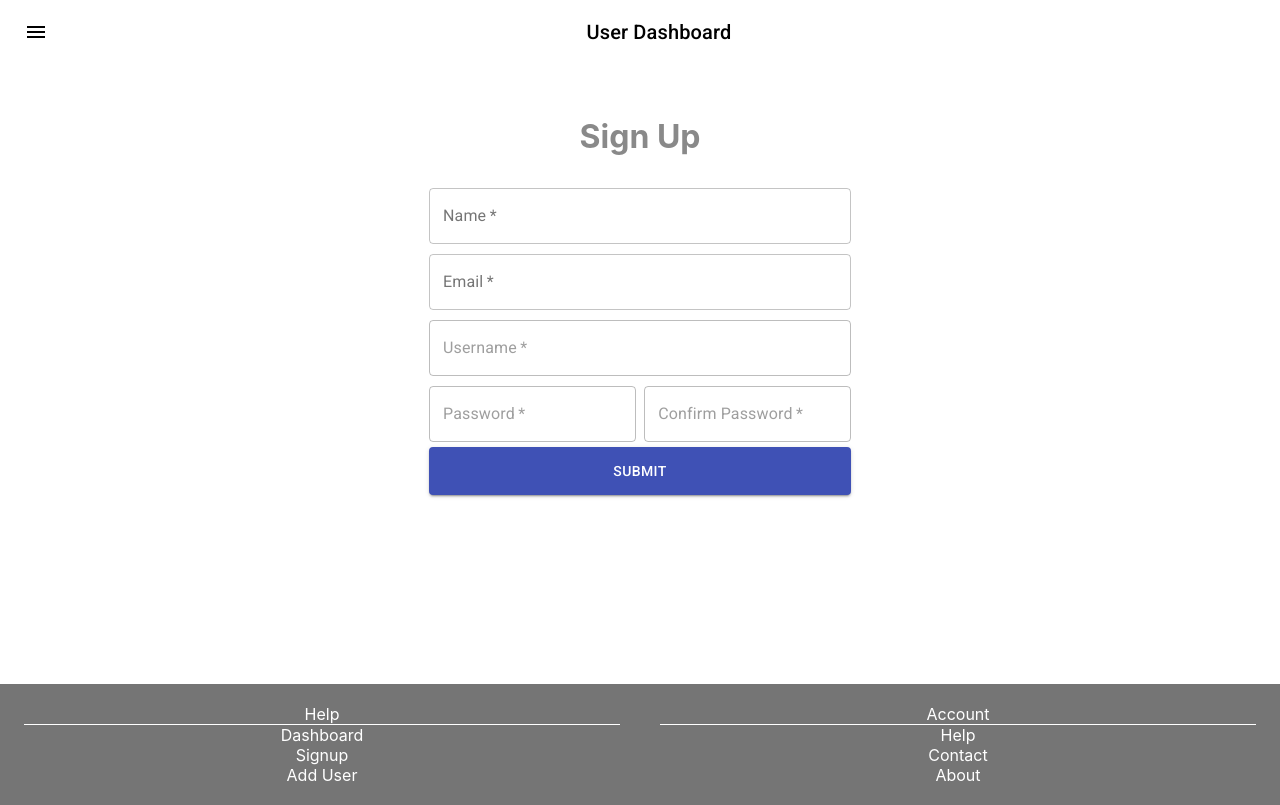
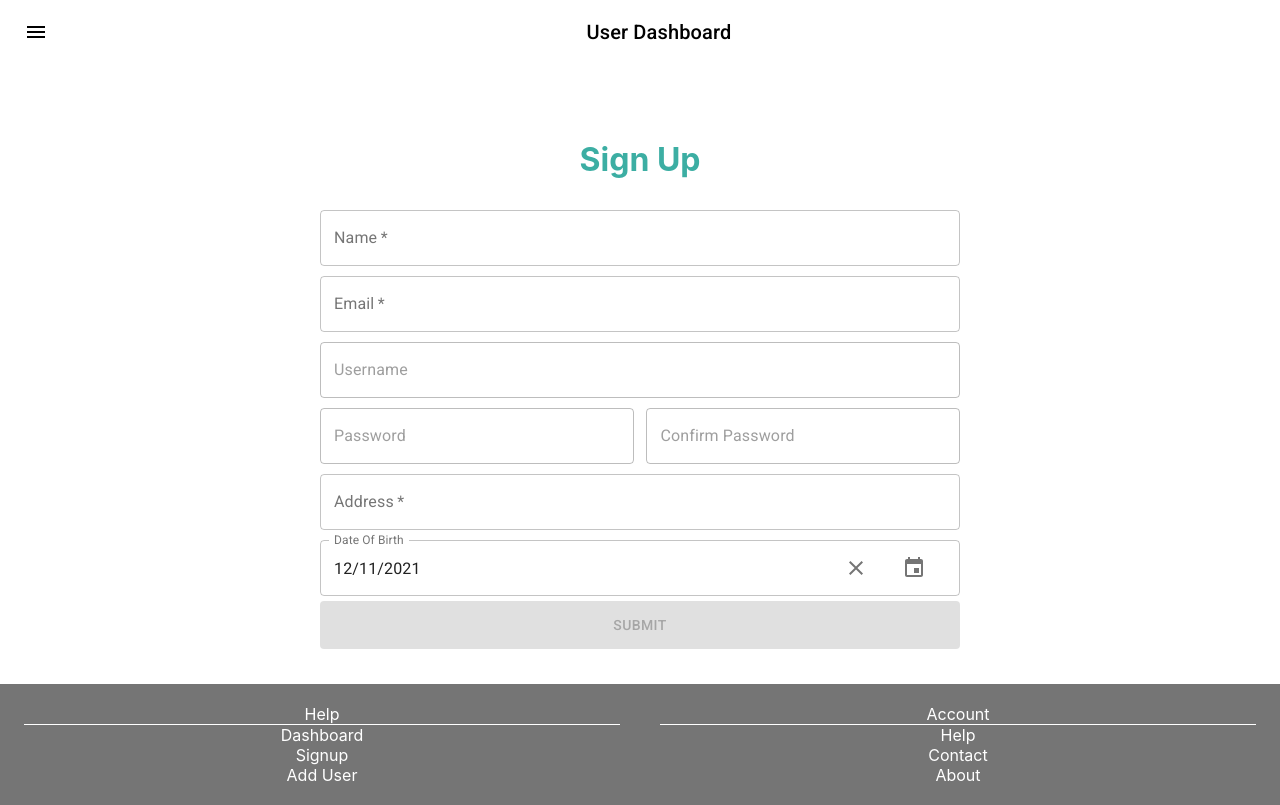
Before and after one commit to sea-lakhan/ReactJsDashboard, a React (Create React App) app: page /addUser in a window 1280 px wide. Built offline with nearby package versions, Linux system fonts and the light colour scheme.

Commit message:
add date functionality

```diff
--- a/package.json
+++ b/package.json
@@ -3,8 +3,11 @@
   "version": "0.1.0",
   "private": true,
   "dependencies": {
+    "@date-io/moment": "^1.3.13",
     "@material-ui/core": "^4.12.3",
     "@material-ui/icons": "^4.11.2",
+    "@material-ui/pickers": "^3.3.10",
+    "@mui/material": "^5.1.1",
     "@reduxjs/toolkit": "^1.6.2",
     "@testing-library/jest-dom": "^5.15.0",
     "@testing-library/react": "^11.2.7",
@@ -17,10 +20,11 @@
     "@types/react-router-dom": "^5.3.2",
     "@types/redux": "^3.6.0",
     "axios": "^0.24.0",
+    "moment": "^2.29.1",
     "react": "^17.0.2",
     "react-dom": "^17.0.2",
     "react-redux": "^7.2.6",
-    "react-router-dom": "^6.0.2",
+    "react-router-dom": "^5.2.0",
     "react-scripts": "4.0.3",
     "redux": "^4.1.2",
     "redux-devtools-extension": "^2.13.9",
--- a/src/App.css
+++ b/src/App.css
@@ -39,7 +39,9 @@
 }
 
 .container {
-  /* display: flex; */
+  display: flex;
+  justify-content: center;
+  align-items: center;
   height: 100%;
   min-height: 80vh;
   /* flexgrow: 1; */
@@ -57,7 +59,11 @@ body:before {
 .signupContainer {
   display: flex;
   min-height: 100%;
+  max-width: 50%;
+  min-width: 50%;
   flex-direction: column;
+  align-self: center;
+  justify-self: center;
   padding: 2rem;
   justify-content: center;
   align-items: center;
@@ -67,6 +73,8 @@ body:before {
 .detailsContainer {
   display: flex;
   min-height: 100%;
+  max-width: 100%;
+  min-width: 100%;
   flex: 1;
   flex-direction: column;
   justify-content: center;
@@ -78,6 +86,9 @@ body:before {
   display: flex;
   /* width: 40rem; */
   /* height: 30rem; */
+  min-height: 100%;
+  max-width: 100%;
+  min-width: 100%;
   flex: 1;
   flex-direction: column;
   justify-content: center;
--- a/src/App.tsx
+++ b/src/App.tsx
@@ -1,5 +1,5 @@
 import "./App.css";
-import { Routes, Route } from "react-router-dom";
+import { Switch, Route } from "react-router-dom";
 import { UserDashboard } from "./components/UserDashboard";
 import { UserDetails } from "./components/UserDetails";
 import { Signup } from "./components/Signup";
@@ -11,12 +11,12 @@ function App() {
   return (
     <div className="App">
       <Header />
-      <Routes>
-        <Route path="/" element={<UserDashboard />} />
-        <Route path="/addUser" element={<Signup />} />
-        <Route path="/confirmDetails" element={<Details />} />
-        <Route path="/userDetails" element={<UserDetails />} />
-      </Routes>
+      <Switch>
+        <Route exact path="/" render={() => <UserDashboard />} />
+        <Route exact path="/addUser" render={() => <Signup />} />
+        <Route exact path="/confirmDetails" render={() => <Details />} />
+        <Route exact path="/userDetails" render={() => <UserDetails />} />
+      </Switch>
       <Footer />
     </div>
   );
--- a/src/components/Details.tsx
+++ b/src/components/Details.tsx
@@ -1,6 +1,6 @@
 import React from "react";
 import Button from "@material-ui/core/Button";
-import { useNavigate } from "react-router";
+import { useHistory } from "react-router";
 // import { selectUser } from "../redux_stuff/userSlicer";
 import { useDispatch, useSelector } from "react-redux";
 // import { removeUser } from "../redux_stuff/userSlicer";
@@ -11,14 +11,14 @@ import { User } from "./Signup";
 import { resetSelectedUser } from "../redux/userSlice";
 
 const useStyle = makeStyles({
-  heading: { display: "flex", color: "#898989", marginBottom: 5 },
-  button: { width: "100%", marginTop: 5, height: "3rem" },
+  heading: { display: "flex", color: "#3caea3", marginBottom: 5 },
+  button: { width: "100%", marginTop: 5, height: "3rem", backgroundColor: "#3caea3", color: "#fff" },
 });
 
 export const Details = (props: any) => {
   const user = useSelector<RootState, User>((state: any) => state.user.selectedUser);
   const dispatch = useDispatch();
-  const navigation = useNavigate();
+  const navigation = useHistory();
   const styles = useStyle();
 
   const handleClick = async () => {
@@ -29,12 +29,12 @@ export const Details = (props: any) => {
         dispatch(resetSelectedUser());
       })
       .catch((error) => alert(error));
-    navigation(-2);
+    navigation.go(-2);
   };
 
   const handleBackClick = () => {
     // navigation("/addUser");
-    navigation(-1);
+    navigation.goBack();
   };
 
   return (
--- a/src/components/Header.tsx
+++ b/src/components/Header.tsx
@@ -1,14 +1,11 @@
-import React, { useState } from "react";
-import AppBar from "@material-ui/core/AppBar";
+import { useState } from "react";
+// import AppBar from "@material-ui/core/AppBar";
 import Toolbar from "@material-ui/core/Toolbar";
 import IconButton from "@material-ui/core/IconButton";
 import MenuIcon from "@material-ui/icons/Menu";
-import { Button, makeStyles } from "@material-ui/core";
+import { makeStyles } from "@material-ui/core";
 import Typography from "@material-ui/core/Typography";
-import { Navigation } from "@material-ui/icons";
-import { useNavigate } from "react-router";
-import { resetSelectedUser } from "../redux/userSlice";
-import { useDispatch } from "react-redux";
+import { useHistory } from "react-router";
 import MenuItem from "@material-ui/core/MenuItem";
 import Menu from "@material-ui/core/Menu";
 
@@ -23,14 +20,8 @@ const useStyles = makeStyles({
 
 export const Header = () => {
   const styles = useStyles();
-  const dispatch = useDispatch();
-  const navigation = useNavigate();
+  const navigation = useHistory();
   const [toggleMenu, setToggleMenu] = useState(null);
-
-  const handleClick = () => {
-    navigation("/");
-    dispatch(resetSelectedUser());
-  };
 
   const handleMenu = (event: any) => {
     console.log(event.currentTarget);
@@ -38,12 +29,12 @@ export const Header = () => {
   };
 
   const handleAddUserClick = () => {
-    navigation("/addUser");
+    navigation.push("/addUser");
     handleClose();
   };
 
   const handleUserDashboardClick = () => {
-    navigation("/");
+    navigation.goBack();
     handleClose();
   };
 
--- a/src/components/Signup.tsx
+++ b/src/components/Signup.tsx
@@ -1,27 +1,27 @@
-import React, { ChangeEvent, useEffect, useState } from "react";
+import { useEffect, useState } from "react";
 import TextField from "@material-ui/core/TextField";
 import Button from "@material-ui/core/Button";
 import { useDispatch, useSelector } from "react-redux";
 import { makeStyles } from "@material-ui/core";
-import { useNavigate } from "react-router-dom";
+import { useHistory } from "react-router-dom";
+import { KeyboardDatePicker, MuiPickersUtilsProvider } from "@material-ui/pickers";
+import MomentUtils from "@date-io/moment";
+import ClearIcon from "@material-ui/icons/Clear";
+import { IconButton, InputAdornment } from "@material-ui/core";
+import { setUserDetails } from "../redux/userSlice";
 
-import { addUserList, initialState, setUserDetails } from "../redux/userSlice";
-import { StringLiteralLike } from "typescript";
 import { RootState } from "../redux/store";
-import {
-  AlphabetNumericValidation,
-  AlphabetValidation,
-  AlphaNumericWithUnderscoreValidation,
-  EmailValidation,
-  PasswordValidation,
-} from "../validation";
+import { AlphabetValidation, AlphaNumericWithUnderscoreValidation, EmailValidation, PasswordValidation } from "../validation";
 
 const useStyle = makeStyles({
-  heading: { display: "flex", color: "#898989" },
+  heading: { display: "flex", color: "#3caea3" },
   textField: { width: "100%", backgroundColor: "#ffffff", borderRadius: 10, marginTop: 10 },
-  credentialContainer: { display: "flex", width: "100%", justifyContent: "space-between", alignItems: "center" },
+  credentialContainer: { display: "flex", width: "100%", justifyContent: "space-between", alignItems: "flex-start" },
   credentialTextFields: { width: "49%", backgroundColor: "#ffffff", borderRadius: 10, marginTop: 10 },
-  button: { width: "100%", marginTop: 5, height: "3rem" },
+  button: { width: "100%", marginTop: 5, height: "3rem", backgroundColor: "#3caea3", color: "#fff" },
+  errorMessage: { color: "#ff3300" },
+  dateContainer: { width: "100%", display: "flex", flexDirection: "column", justifyContent: "flex-start", marginTop: 10 },
+  clearDateIcon: { marginRight: 10 },
 });
 
 export type Address = {
@@ -47,6 +47,7 @@ export interface User {
   phone: string;
   address: Address;
   company: Company;
+  dob: string;
 }
 
 const webmailInitialValue = "www.e-zest.com";
@@ -66,8 +67,8 @@ const companyInitialValue = {
 export const Signup = () => {
   const userFromRedux = useSelector<RootState, User | any>((state: RootState) => state.user.selectedUser);
   const dispatch = useDispatch();
-  const navigation = useNavigate();
-  // const [user, setUser] = useState({} as User);
+  const navigation = useHistory();
+  // const addressInputRef = useRef();
   const styles = useStyle();
   const [name, setName] = useState<string>("");
   const [email, setEmail] = useState<string>("");
@@ -83,40 +84,12 @@ export const Signup = () => {
 
   const [credentialViewFlag, setCredentialViewFlag] = useState<boolean>(true);
   const [buttonDisableStatus, setButtonDisableStatus] = useState<boolean>(true);
-  // const handleChange = (e: React.ChangeEvent<HTMLInputElement>): void => {
-  //   setUser({
-  //     ...user,
-  //     [e.target.name]: e.target.value,
-  //   });
-  // };
-
-  // const handleChange = (e: React.ChangeEvent<HTMLInputElement>) => {
-  //   switch (e.target.name) {
-  //     case "name": {
-  //       console.log(AlphabetValidation.test(e.target.value), e.target.name);
-  //       setName(e.target.value);
-  //       break;
-  //     }
-  //     case "email": {
-  //       console.log(EmailValidation.test(e.target.value), e.target.name);
-  //       setEmail(e.target.value);
-  //       break;
-  //     }
-  //     case "username": {
-  //       console.log(AlphaNumericWithUnderscoreValidation.test(e.target.value), e.target.name);
-  //       setUsername(e.target.value);
-  //       break;
-  //     }
-  //     case "password": {
-  //       setPassword(e.target.value);
-  //       break;
-  //     }
-  //     case "confirmPassword": {
-  //       setConfirmPassword(e.target.value);
-  //       break;
-  //     }
-  //   }
-  // };
+  const [address, setAddress] = useState<string>("");
+  const [addressError, setAddressError] = useState<boolean>(false);
+  const [rowSize, setRowSize] = useState<number>(1);
+  const [selectedDate, setSelectedDate] = useState<Date | null>(new Date());
+  const [dateError, setDateError] = useState<boolean>(false);
+  // const [dateState, setDateState] = useState<boolean>(false);
 
   const handleNameChange = (name: string) => {
     setNameError(!AlphabetValidation.test(name));
@@ -133,12 +106,27 @@ export const Signup = () => {
     setUsername(username);
   };
   const handlePasswordChange = (password: string) => {
+    console.log(password, confirmPassword);
     setPasswordError(!PasswordValidation.test(password));
     setPassword(password);
   };
   const handleConfirmPasswordChange = (confirmPassword: string) => {
-    setConfirmPasswordError(!PasswordValidation.test(confirmPassword));
     setConfirmPassword(confirmPassword);
+  };
+
+  const handleAddressChange = (address: string) => {
+    setAddressError(!address);
+    setAddress(address);
+  };
+
+  const handleDateChange = (date: any | null) => {
+    console.log(date);
+    if (date === null || date === undefined || date.isValid()) {
+      setDateError(false);
+    } else if (!date.isValid()) {
+      setDateError(true);
+    }
+    setSelectedDate(date);
   };
 
   useEffect(() => {
@@ -150,6 +138,10 @@ export const Signup = () => {
   }, [username]);
 
   useEffect(() => {
+    setConfirmPasswordError(!(password.length === confirmPassword.length ? password === confirmPassword : password.startsWith(confirmPassword)));
+  }, [password, confirmPassword]);
+
+  useEffect(() => {
     console.log("from second use effect");
     if (!!userFromRedux.username && !!userFromRedux.name && !!userFromRedux.email && !!userFromRedux.password) {
       handleNameChange(userFromRedux.name);
@@ -157,6 +149,7 @@ export const Signup = () => {
       handleEmailChange(userFromRedux.email);
       handlePasswordChange(userFromRedux.password);
       handleConfirmPasswordChange(userFromRedux.password);
+      handleAddressChange(userFromRedux.address.street);
     }
     //  setUser(userFromRedux);
     // setUser({ ...user, website: webmailInitialValue, phone: phoneInitialValue, address: addressInitialValue, company: companyInitialValue });
@@ -164,7 +157,22 @@ export const Signup = () => {
 
   useEffect(() => {
     console.log("called third use effect");
-    if (!nameError && !emailError && !usernameError && !passwordError && !confirmPasswordError) {
+    if (
+      !!name &&
+      !nameError &&
+      !!email &&
+      !emailError &&
+      !!username &&
+      !usernameError &&
+      !!password &&
+      !passwordError &&
+      !!confirmPassword &&
+      !confirmPasswordError &&
+      !!address &&
+      !addressError &&
+      !!selectedDate &&
+      !dateError
+    ) {
       setButtonDisableStatus(false);
     } else {
       setButtonDisableStatus(true);
@@ -172,7 +180,8 @@ export const Signup = () => {
   });
 
   const handleClick = () => {
-    if (name && email && username && password && confirmPassword) {
+    console.log(selectedDate, selectedDate?.toUTCString());
+    if (name && email && username && password && confirmPassword && address) {
       dispatch(
         setUserDetails({
           name: name,
@@ -181,11 +190,12 @@ export const Signup = () => {
           password: password,
           website: webmailInitialValue,
           phone: phoneInitialValue,
-          address: addressInitialValue,
+          address: { ...addressInitialValue, street: address },
           company: companyInitialValue,
+          dob: String(selectedDate?.toString()),
         })
       );
-      navigation("/confirmDetails");
+      navigation.push("/confirmDetails");
     } else {
       alert("Please enter all the details");
     }
@@ -206,6 +216,7 @@ export const Signup = () => {
             label="Name"
             variant="outlined"
             required
+            helperText={nameError ? "Please enter only alphabets" : ""}
           />
           <TextField
             error={emailError}
@@ -217,6 +228,7 @@ export const Signup = () => {
             label="Email"
             variant="outlined"
             required
+            helperText={emailError ? "Please enter valid email id" : ""}
           />
           <TextField
             error={usernameError}
@@ -228,7 +240,8 @@ export const Signup = () => {
             id="outlined-basic"
             label="Username"
             variant="outlined"
-            required={credentialViewFlag}
+            required={!credentialViewFlag}
+            helperText={usernameError ? "Please enter only alphanumeric value" : ""}
           />
           <div className={styles.credentialContainer}>
             <TextField
@@ -242,7 +255,10 @@ export const Signup = () => {
               id="outlined-basic"
               label="Password"
               variant="outlined"
-              required={credentialViewFlag}
+              required={!credentialViewFlag}
+              helperText={
+                passwordError ? "Password must have 1 capital letter, 1 small letter, 1 digit, special character and 7 to 15 letters long" : ""
+              }
             />
             <TextField
               error={confirmPasswordError}
@@ -255,11 +271,56 @@ export const Signup = () => {
               id="outlined-basic"
               label="Confirm Password"
               variant="outlined"
-              required={credentialViewFlag}
+              required={!credentialViewFlag}
+              helperText={confirmPasswordError ? "Confirm password and password must be same" : ""}
             />
           </div>
+          <TextField
+            error={addressError}
+            value={address}
+            multiline
+            onFocus={() => setRowSize(4)}
+            onBlur={() => setRowSize(1)}
+            maxRows={rowSize}
+            name="Address"
+            className={styles.textField}
+            onChange={(e) => handleAddressChange(e.target.value)}
+            id="outlined-basic"
+            label="Address"
+            variant="outlined"
+            required
+            helperText={addressError ? "Please enter address" : ""}
+          />
+          <div className={styles.dateContainer}>
+            <MuiPickersUtilsProvider utils={MomentUtils}>
+              <KeyboardDatePicker
+                autoOk
+                variant="inline"
+                inputVariant="outlined"
+                label="Date Of Birth"
+                format="DD/MM/yyyy"
+                value={selectedDate}
+                InputAdornmentProps={{ position: "start", style: { order: 2, marginLeft: 0 } }}
+                onChange={handleDateChange}
+                fullWidth
+                disableFuture
+                error={dateError}
+                invalidDateMessage=""
+                InputProps={{
+                  endAdornment: selectedDate != null && selectedDate != undefined && (
+                    <InputAdornment position="end">
+                      <IconButton className={styles.clearDateIcon} onClick={() => handleDateChange(null)}>
+                        <ClearIcon />
+                      </IconButton>
+                    </InputAdornment>
+                  ),
+                }}
+                helperText={dateError ? "Please enter valid date" : ""}
+              />
+            </MuiPickersUtilsProvider>
+          </div>
           {/* <Link style={{ width:"100%", marginTop:10,height:"3rem", font}} to={{pathname:'/details'}}> */}
-          <Button disabled={buttonDisableStatus} onClick={handleClick} className={styles.button} variant="contained" color="primary">
+          <Button disabled={buttonDisableStatus} onClick={handleClick} className={styles.button} variant="contained">
             Submit
           </Button>
           {/* </Link> */}
--- a/src/components/UserDetails.tsx
+++ b/src/components/UserDetails.tsx
@@ -1,27 +1,20 @@
-import React from "react";
 import { makeStyles } from "@material-ui/core/styles";
-import Card from "@material-ui/core/Card";
-import CardActions from "@material-ui/core/CardActions";
-import CardContent from "@material-ui/core/CardContent";
 import Button from "@material-ui/core/Button";
-import Typography from "@material-ui/core/Typography";
 import AccountCircleIcon from "@material-ui/icons/AccountCircle";
-import { useNavigate } from "react-router";
+import { useHistory } from "react-router";
 import { useDispatch, useSelector } from "react-redux";
-import { Avatar, Chip, Grid } from "@material-ui/core";
+import { Chip } from "@material-ui/core";
 import EmailIcon from "@material-ui/icons/Email";
 import LanguageIcon from "@material-ui/icons/Language";
 import PhoneIcon from "@material-ui/icons/Phone";
 import LocationOnIcon from "@material-ui/icons/LocationOn";
 import BusinessIcon from "@material-ui/icons/Business";
 import NoteIcon from "@material-ui/icons/Note";
-import AppBar from "@material-ui/core/AppBar";
-import Toolbar from "@material-ui/core/Toolbar";
-import IconButton from "@material-ui/core/IconButton";
-import MenuIcon from "@material-ui/icons/Menu";
 import { User } from "./Signup";
 import { RootState } from "../redux/store";
 import { resetSelectedUser } from "../redux/userSlice";
+import moment from "moment";
+
 const useStyles = makeStyles({
   menuButton: {
     marginRight: 2,
@@ -92,12 +85,12 @@ const useStyles = makeStyles({
 export const UserDetails = () => {
   const styles = useStyles();
   const user = useSelector<RootState, User | any>((state: RootState) => state.user.selectedUser);
-  const navigation = useNavigate();
+  const navigation = useHistory();
   const dispatch = useDispatch();
 
   const handleBackClick = () => {
     dispatch(resetSelectedUser());
-    navigation(-1);
+    navigation.goBack();
   };
   return (
     <div className="container">
@@ -114,6 +107,12 @@ export const UserDetails = () => {
                 Name:
                 <Chip className={styles.personalDetailsStyle} label={user.name} />
               </div>
+              {user.dob && (
+                <div className={(styles.userDetailsStyle, styles.infoStyle)}>
+                  Date Of Birth:
+                  <Chip className={styles.personalDetailsStyle} label={moment(user.dob).format("DD MMM yyyy").toString()} />
+                </div>
+              )}
             </div>
           </div>
           <div className={styles.otherDetails}>
--- a/src/redux/userSlice.ts
+++ b/src/redux/userSlice.ts
@@ -1,6 +1,6 @@
 import { createSlice, PayloadAction } from "@reduxjs/toolkit";
 import { User } from "../components/Signup";
-import type { RootState } from "./store";
+// import type { RootState } from "./store";
 
 interface UserState {
   userList: User[];
@@ -28,6 +28,7 @@ export const initialState: UserState = {
       catchPhrase: "",
       bs: "",
     },
+    dob: "",
   },
 };
 
```
Also changed, not shown: src/components/UserDashboard.tsx (+9 -6 lines), 1 other file (tests, documents, lock files or other folders).
